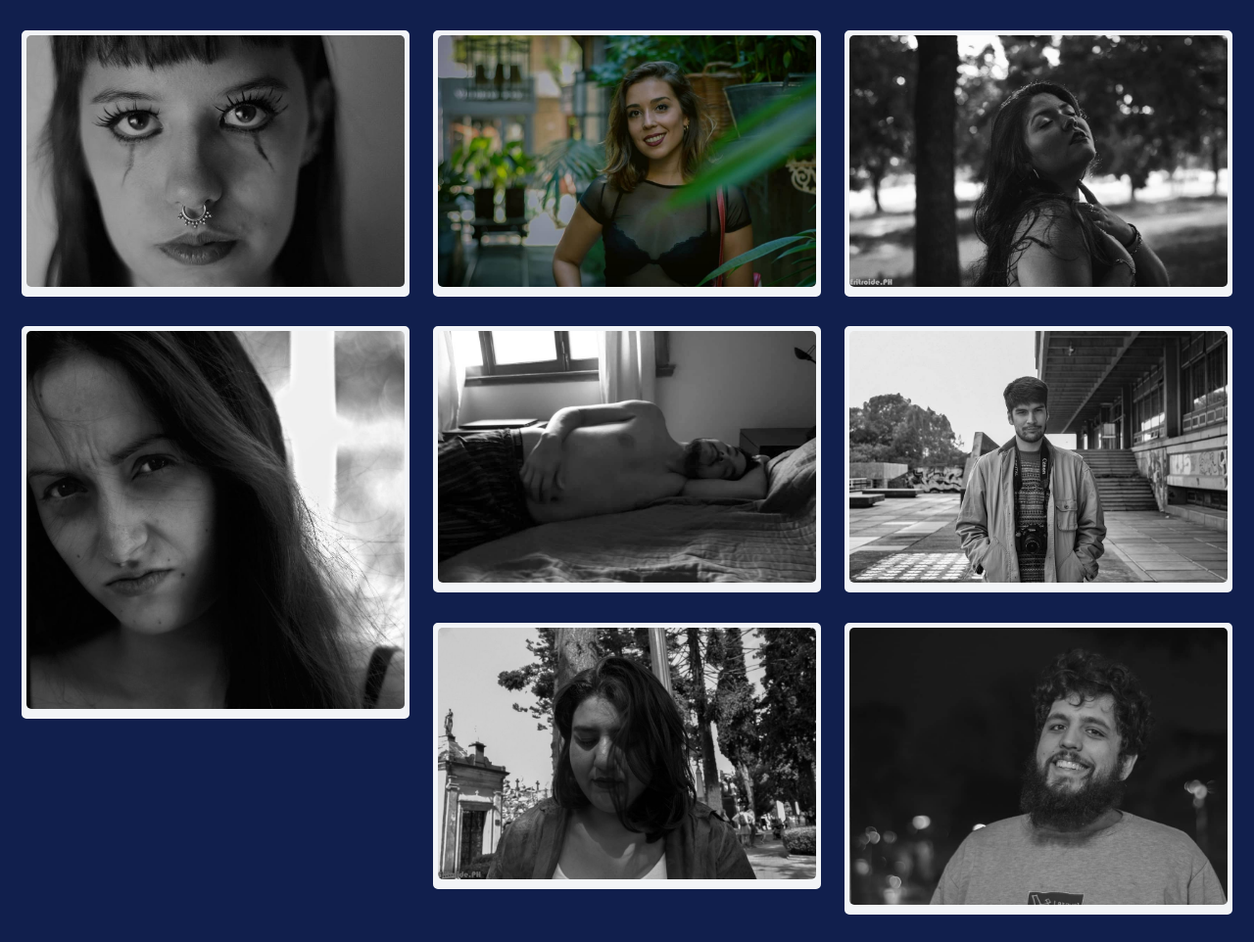
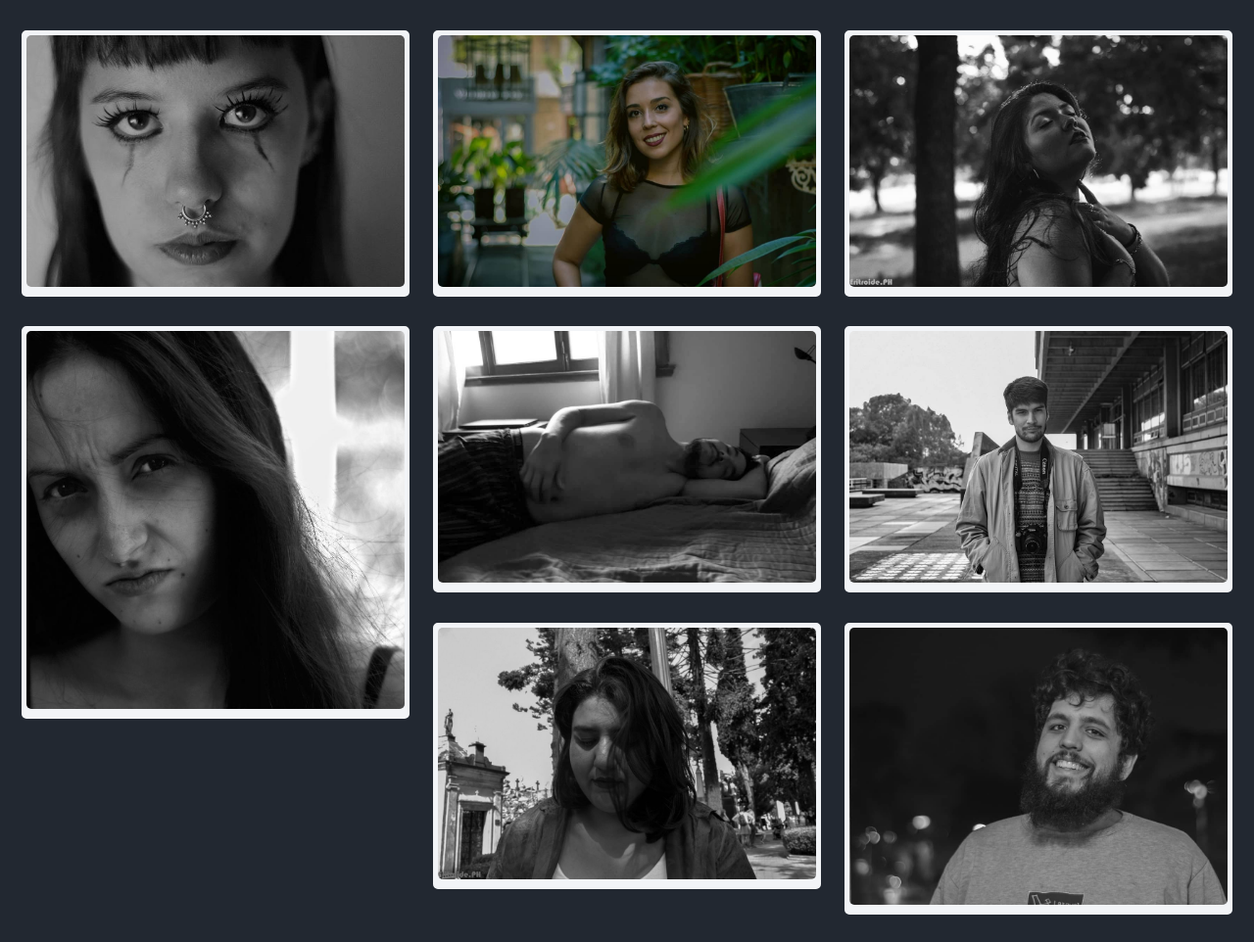
Before and after one commit to matiasbenary/fotografialiteraria, a plain HTML site: page index.html in a window 1280 px wide. Shown: the whole page at 98% size. Drawn offline with nearby package versions, Linux system fonts and the light colour scheme.

Commit message:
cambio color de fondo

```diff
--- a/css/style.css
+++ b/css/style.css
@@ -1,5 +1,5 @@
 html, body {
-    background: #111f4d;
+    background: #222831;
     margin:0;
     padding:0;
 }
```
